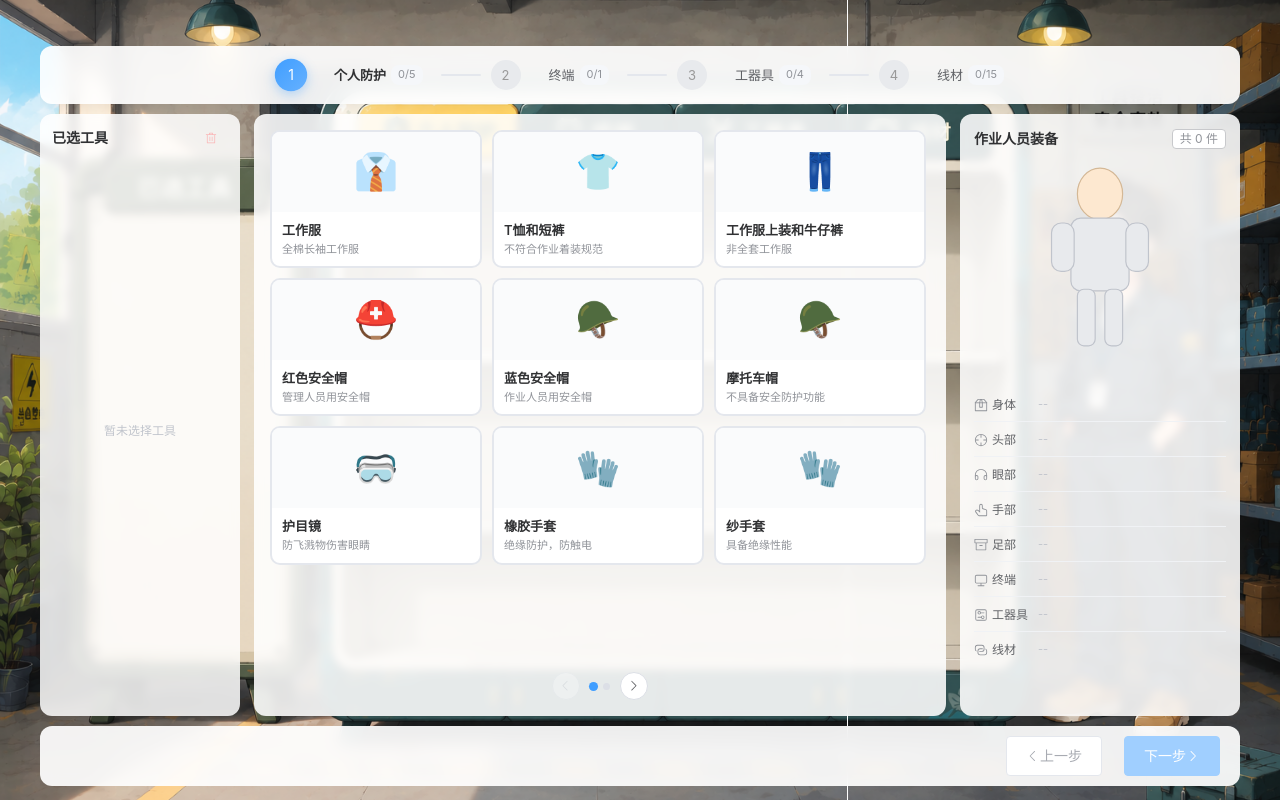
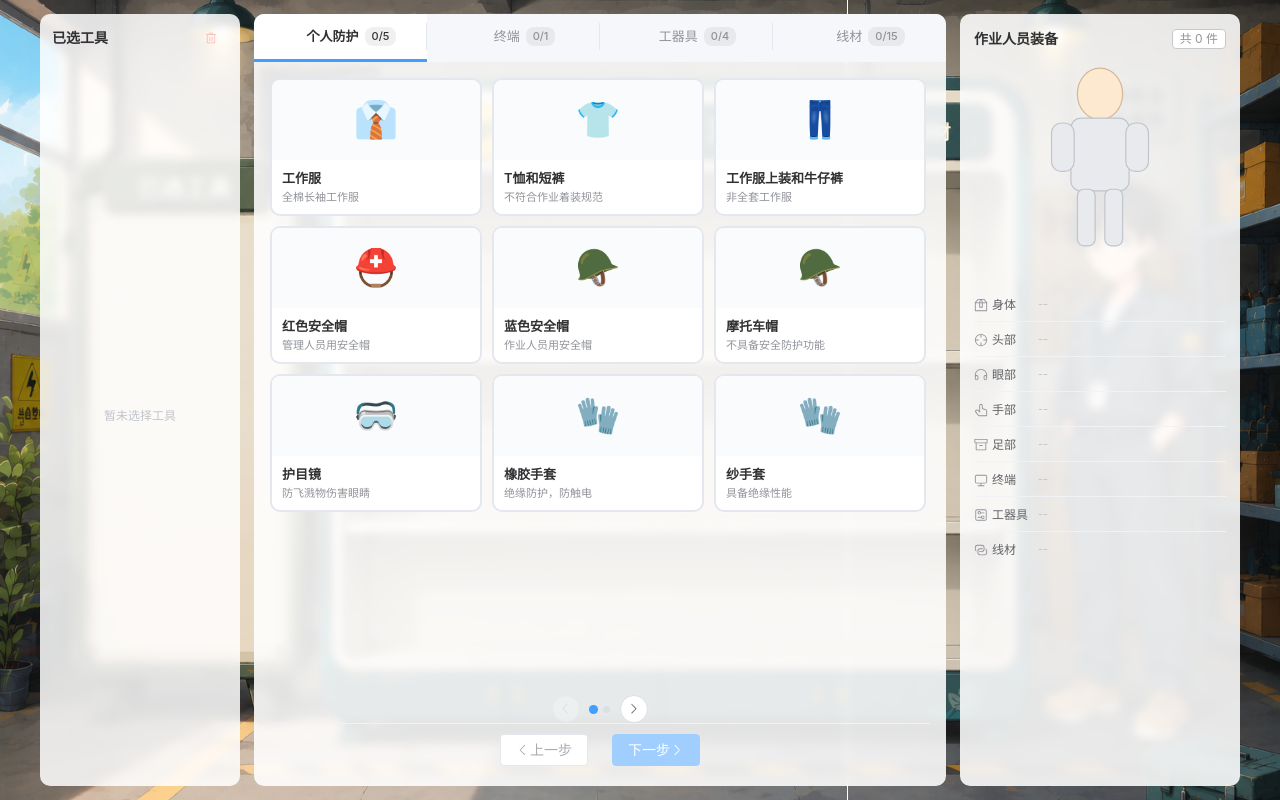
Before and after one commit to zhanzhan702/virtual-experiment, a Vue app in the folder frontend/: page /HTS in a window 1280 px wide. Built offline with nearby package versions, Linux system fonts and the light colour scheme.

Commit message:
更新: 登录表单和验证码组件，优化验证码输入逻辑，增强用户体验

```diff
--- a/frontend/src/components/HighVoltage/HWizardInventorySelection.vue
+++ b/frontend/src/components/HighVoltage/HWizardInventorySelection.vue
@@ -1,37 +1,5 @@
 <template>
     <div class="wizard-container">
-        <!-- 步骤条（下移） -->
-        <div class="steps-wrapper">
-            <div class="steps-bar">
-                <div v-for="(cat, index) in categories" :key="cat.key" class="step-item" :class="{
-                    active: index === activeStep,
-                    done: index < activeStep,
-                    'has-error': hasStepError(cat.key)
-                }" @click="goToStep(index)">
-                    <div class="step-dot">
-                        <el-icon v-if="index < activeStep && !hasStepError(cat.key)" class="step-check">
-                            <Check />
-                        </el-icon>
-                        <el-icon v-else-if="hasStepError(cat.key)" class="step-error-icon">
-                            <Close />
-                        </el-icon>
-                        <span v-else class="step-num">{{ index + 1 }}</span>
-                    </div>
-                    <div class="step-info">
-                        <el-icon class="step-icon">
-                            <component :is="cat.icon" />
-                        </el-icon>
-                        <span class="step-title">{{ cat.title }}</span>
-                        <span class="step-count">
-                            {{ getSelectedCount(cat.key) }}/{{ getRequiredCount(cat) }}
-                        </span>
-                    </div>
-                    <div v-if="index < categories.length - 1" class="step-line"
-                        :class="{ filled: index < activeStep }" />
-                </div>
-            </div>
-        </div>
-
         <!-- 主体区域 -->
         <div class="content-layout">
             <!-- 左侧：已选工具 -->
@@ -55,25 +23,36 @@
                 </div>
             </div>
 
+            <!-- 中间列 -->
+            <div class="center-column">
+                <!-- Tab 标签栏 -->
+                <div class="tabs-bar">
+                    <div v-for="(cat, index) in categories" :key="cat.key" class="tab-item" :class="{
+                        active: index === activeStep,
+                        done: index < activeStep
+                    }" @click="goToStep(index)">
+                        <el-icon class="tab-icon">
+                            <component :is="cat.icon" />
+                        </el-icon>
+                        <span class="tab-title">{{ cat.title }}</span>
+                        <span class="tab-count">
+                            {{ getSelectedCount(cat.key) }}/{{ getRequiredCount(cat) }}
+                        </span>
+                    </div>
+                </div>
+
                 <!-- 中间：工器具卡片 -->
                 <div class="tool-panel">
                     <!-- 工具卡片网格（分页） -->
                     <div class="tool-grid">
                         <div v-for="tool in currentPageTools" :key="tool.id" class="tool-card" :class="{
-                        selected: isSelected(currentCategory.key, tool.id),
-                        wrong: isWrong(currentCategory.key, tool.id),
-                        'wrong-flash': isWrong(currentCategory.key, tool.id)
+                            selected: isSelected(currentCategory.key, tool.id)
                         }" @click="toggleTool(tool)">
                             <div class="card-img">
                                 <span class="card-emoji">{{ tool.icon }}</span>
                                 <div v-if="isSelected(currentCategory.key, tool.id)" class="card-check">
                                     <el-icon>
                                         <Check />
-                                </el-icon>
-                            </div>
-                            <div v-else-if="isWrong(currentCategory.key, tool.id)" class="card-wrong-mark">
-                                <el-icon>
-                                    <Close />
                                     </el-icon>
                                 </div>
                             </div>
@@ -95,6 +74,27 @@
                         <button class="pagi-btn" :disabled="toolPage >= totalPages - 1" @click="nextToolPage">
                             <el-icon><ArrowRight /></el-icon>
                         </button>
+                    </div>
+
+                    <!-- 操作按钮 -->
+                    <div class="action-bar">
+                        <el-button size="default" @click="prevStep" :disabled="activeStep === 0">
+                            <el-icon><ArrowLeft /></el-icon> 上一步
+                        </el-button>
+                        <el-button v-if="!isLastStep" size="default" type="primary" :disabled="!canProceed" @click="nextStep">
+                            下一步
+                            <el-icon>
+                                <ArrowRight />
+                            </el-icon>
+                        </el-button>
+                        <el-button v-else size="default" type="success" :disabled="!allPagesFilled" @click="submitSelection"
+                            :loading="submitting">
+                            <el-icon>
+                                <Finished />
+                            </el-icon>
+                            提交工器具选择
+                        </el-button>
+                    </div>
                 </div>
             </div>
 
@@ -169,28 +169,6 @@
                         </div>
                     </div>
                 </div>
-            </div>
-        </div>
-
-        <!-- 底部操作栏 -->
-        <div class="bottom-bar">
-            <div class="action-bar">
-                <el-button size="large" @click="prevStep" :disabled="activeStep === 0">
-                    <el-icon><ArrowLeft /></el-icon> 上一步
-                </el-button>
-                <el-button v-if="!isLastStep" size="large" type="primary" :disabled="!canProceed" @click="nextStep">
-                    下一步
-                    <el-icon>
-                        <ArrowRight />
-                    </el-icon>
-                </el-button>
-                <el-button v-else size="large" type="success" :disabled="!allPagesFilled" @click="submitSelection"
-                    :loading="submitting">
-                    <el-icon>
-                        <Finished />
-                    </el-icon>
-                    提交工器具选择
-                </el-button>
             </div>
         </div>
 
@@ -405,7 +383,8 @@ const errorMessages = computed(() => {
 
         let text = ''
         if (missingNames.length > 0 && wrongNames.length > 0) {
-            text = `选错了 ${wrongNames.join('、')}，应为 ${missingNames.join('、')}`
+            //text = `选错了 ${wrongNames.join('、')}，应为 ${missingNames.join('、')}`
+            text = `选错了 ${wrongNames.join('、')}`
         } else if (missingNames.length > 0) {
             text = `缺少 ${missingNames.join('、')}`
         } else if (wrongNames.length > 0) {
@@ -478,13 +457,21 @@ function prevToolPage() {
 }
 
 function resetCurrent() {
-    selectedMap.value[currentCategory.value.key] = []
-    errorMap.value[currentCategory.value.key] = []
+    // 清空所有分类的已选和错误状态
+    props.categories.forEach(cat => {
+        if (Array.isArray(selectedMap.value[cat.key])) {
+            selectedMap.value[cat.key].splice(0)
+        }
+        if (Array.isArray(errorMap.value[cat.key])) {
+            errorMap.value[cat.key].splice(0)
+        }
+    })
     emit('operation')
 }
 
 function goToStep(index) {
     activeStep.value = index
+    toolPage.value = 0
 }
 
 function goToErrorPage(catKey) {
@@ -498,6 +485,7 @@ function goToErrorPage(catKey) {
 function prevStep() {
     if (activeStep.value > 0) {
         activeStep.value--
+        toolPage.value = 0
     }
 }
 
@@ -508,6 +496,7 @@ function nextStep() {
         return
     }
     activeStep.value++
+    toolPage.value = 0
 }
 
 function submitSelection() {
@@ -541,7 +530,7 @@ function submitSelection() {
         errorDialogVisible.value = true
     } else {
         // 全部正确
-        ElMessage.success('🎉 工器具选择全部正确！')
+        // ElMessage.success('🎉 工器具选择全部正确！')
         emit('finish', { ...selectedMap.value })
     }
 }
@@ -562,67 +551,83 @@ defineExpose({ selectedMap })
     overflow: hidden;
 }
 
-/* ========== 步骤条（下移） ========== */
-.steps-wrapper {
-    background: rgba(255,255,255,.92);
-    backdrop-filter: blur(8px);
-    border-radius: 12px;
-    padding: 14px 24px;
-    margin-top: 32px;
-    flex-shrink: 0;
-    box-shadow: 0 2px 12px rgba(0,0,0,.06);
+/* ========== 中间列（包裹 Tab + 工具面板） ========== */
+.center-column {
+    flex: 1;
+    display: flex;
+    flex-direction: column;
+    min-width: 0;
+    overflow: hidden;
+    align-self: stretch;
 }
 
-.steps-bar {
+/* ========== Tab 标签栏 ========== */
+.tabs-bar {
+    display: flex;
+    align-items: stretch;
+    gap: 0;
+    flex-shrink: 0;
+    background: rgba(255,255,255,.85);
+    backdrop-filter: blur(8px);
+    border-radius: 10px 10px 0 0;
+    overflow: hidden;
+    box-shadow: 0 -1px 8px rgba(0,0,0,.04);
+}
+
+.tab-item {
+    flex: 1;
     display: flex;
     align-items: center;
     justify-content: center;
-}
-
-.step-item {
-    display: flex;
-    align-items: center;
-    gap: 8px;
+    gap: 6px;
+    padding: 12px 10px;
     cursor: pointer;
     user-select: none;
     transition: all .25s;
+    background: #f5f7fa;
+    border-bottom: 3px solid transparent;
+    position: relative;
+    font-size: 13px;
+    color: #909399;
 }
-.step-item:hover { transform: translateY(-1px); }
-.step-dot {
-    width: 30px; height: 30px;
-    border-radius: 50%;
-    display: flex; align-items: center; justify-content: center;
-    background: #e8eaed; color: #999;
-    font-weight: 700; font-size: 13px;
-    transition: all .35s; flex-shrink: 0;
+.tab-item:not(:last-child)::after {
+    content: '';
+    position: absolute;
+    right: 0;
+    top: 20%;
+    height: 60%;
+    width: 1px;
+    background: #e4e7ed;
 }
-.step-item.active .step-dot {
-    background: linear-gradient(135deg,#409eff,#66b1ff);
-    color: #fff; box-shadow: 0 3px 10px rgba(64,158,255,.35);
-    transform: scale(1.08);
+.tab-item:hover {
+    background: #ecf5ff;
+    color: #409eff;
 }
-.step-item.done .step-dot {
-    background: linear-gradient(135deg,#67c23a,#85ce61);
-    color: #fff; box-shadow: 0 3px 10px rgba(103,194,58,.3);
+.tab-item.active {
+    background: #fff;
+    color: #303133;
+    font-weight: 600;
+    border-bottom-color: #409eff;
 }
-.step-item.has-error .step-dot {
-    background: linear-gradient(135deg,#f56c6c,#f89898);
-    color: #fff; box-shadow: 0 3px 10px rgba(245,108,108,.35);
-    animation: pulse 2s infinite;
+
+.tab-icon {
+    font-size: 16px;
 }
-@keyframes pulse { 0%,100% { box-shadow: 0 3px 10px rgba(245,108,108,.35); } 50% { box-shadow: 0 3px 18px rgba(245,108,108,.55); } }
-.step-check,.step-error-icon { font-size: 15px; font-weight: 700; }
-.step-num { font-size: 13px; }
-.step-info { display: flex; align-items: center; gap: 5px; white-space: nowrap; }
-.step-icon { font-size: 15px; color: #909399; transition: color .3s; }
-.step-item.active .step-icon { color: #409eff; }
-.step-item.done .step-icon { color: #67c23a; }
-.step-title { font-size: 13px; font-weight: 500; color: #606266; }
-.step-item.active .step-title { color: #303133; font-weight: 600; }
-.step-count { font-size: 11px; color: #909399; background: #f5f7fa; padding: 1px 7px; border-radius: 8px; }
-.step-line { width: 40px; height: 2px; background: #e4e7ed; margin: 0 10px; border-radius: 1px; transition: background .4s; }
-.step-line.filled { background: #67c23a; }
-
+.tab-title {
+    font-size: 13px;
+    font-weight: 500;
+}
+.tab-item.active .tab-title {
+    font-weight: 600;
+}
+.tab-count {
+    font-size: 11px;
+    background: rgba(0,0,0,.06);
+    padding: 1px 7px;
+    border-radius: 8px;
+    color: inherit;
+    font-weight: 500;
+}
 /* ========== 主体布局（撑满剩余高度） ========== */
 .content-layout {
     flex: 1;
@@ -630,6 +635,7 @@ defineExpose({ selectedMap })
     gap: 14px;
     min-height: 0;
     overflow: hidden;
+    align-items: flex-start;
 }
 
 /* ========== 左侧：已选工具面板 ========== */
@@ -639,9 +645,11 @@ defineExpose({ selectedMap })
     flex-direction: column;
     background: rgba(255,255,255,.85);
     backdrop-filter: blur(4px);
-    border-radius: 12px;
+    border-radius: 10px;
     padding: 12px;
     overflow: hidden;
+    align-self: stretch;
+    min-height: 300px;
 }
 .left-header {
     display: flex;
@@ -688,7 +696,7 @@ defineExpose({ selectedMap })
     min-width: 0;
     background: rgba(255,255,255,.88);
     backdrop-filter: blur(4px);
-    border-radius: 12px;
+    border-radius: 0 0 10px 10px;
     padding: 16px;
     display: flex;
     flex-direction: column;
@@ -728,19 +736,6 @@ defineExpose({ selectedMap })
     background: linear-gradient(135deg, #f0f9eb, #e1f3d8);
     box-shadow: 0 4px 16px rgba(103,194,58,.15);
 }
-.tool-card.wrong {
-    border-color: #f56c6c !important;
-    background: linear-gradient(135deg, #fef0f0, #fde2e2) !important;
-    box-shadow: 0 4px 16px rgba(245,108,108,.2);
-    animation: wrongPulse 1s ease-in-out;
-}
-@keyframes wrongPulse {
-    0% { transform: translateX(0); }
-    25% { transform: translateX(-3px); }
-    50% { transform: translateX(3px); }
-    75% { transform: translateX(-2px); }
-    100% { transform: translateX(0); }
-}
 .card-img {
     height: 80px;
     display: flex; align-items: center; justify-content: center;
@@ -748,17 +743,15 @@ defineExpose({ selectedMap })
     transition: background .3s;
 }
 .tool-card.selected .card-img { background: #e8f5e0; }
-.tool-card.wrong .card-img { background: #fde8e8; }
 .card-emoji { font-size: 36px; transition: transform .3s; }
 .tool-card:hover .card-emoji { transform: scale(1.1); }
-.card-check, .card-wrong-mark {
+.card-check {
     position: absolute; top: 6px; right: 6px;
     width: 22px; height: 22px; border-radius: 50%;
     display: flex; align-items: center; justify-content: center;
     font-size: 13px;
+    background: #67c23a; color: #fff;
 }
-.card-check { background: #67c23a; color: #fff; }
-.card-wrong-mark { background: #f56c6c; color: #fff; }
 .card-body { padding: 10px; }
 .card-name { font-size: 13px; font-weight: 600; color: #303133; margin-bottom: 3px; line-height: 1.3; }
 .card-desc { font-size: 11px; color: #909399; line-height: 1.3; }
@@ -768,10 +761,12 @@ defineExpose({ selectedMap })
     flex: 0 0 280px;
     background: rgba(255,255,255,.88);
     backdrop-filter: blur(4px);
-    border-radius: 12px;
+    border-radius: 10px;
     display: flex;
     flex-direction: column;
     overflow: hidden;
+    align-self: stretch;
+    min-height: 300px;
 }
 .avatar-header {
     display: flex; justify-content: space-between; align-items: center;
@@ -804,19 +799,15 @@ defineExpose({ selectedMap })
 .slot-tags { display: flex; flex-wrap: wrap; gap: 3px; flex: 1; }
 .slot-empty { font-size: 11px; color: #c0c4cc; line-height: 22px; }
 
-/* ========== 底部操作栏 ========== */
-.bottom-bar {
+/* ========== 操作按钮（工具面板底部居中） ========== */
+.tool-panel .action-bar {
+    display: flex;
+    justify-content: center;
+    gap: 12px;
+    padding: 10px 0 4px;
     flex-shrink: 0;
-    background: rgba(255,255,255,.92);
-    backdrop-filter: blur(8px);
-    border-radius: 12px;
-    padding: 10px 20px;
-    box-shadow: 0 2px 12px rgba(0,0,0,.06);
-}
-.action-bar {
-    display: flex;
-    justify-content: flex-end;
-    gap: 10px;
+    border-top: 1px solid #f0f2f5;
+    margin-top: auto;
 }
 
 /* ========== 分页导航 ========== */
@@ -864,13 +855,15 @@ defineExpose({ selectedMap })
 
 /* ========== 响应式 ========== */
 @media (max-width:900px) {
-    .content-layout { flex-direction: column; }
-    .left-panel { flex: none; width: 100%; max-height: 140px; }
+    .content-layout { flex-direction: column; align-items: stretch; }
+    .left-panel { flex: none; width: 100%; max-height: 140px; align-self: auto; min-height: auto; }
     .left-list { flex-direction: row; flex-wrap: wrap; }
     .left-item { width: auto; flex: 0 0 auto; }
-    .avatar-panel { flex: 0 0 auto; }
+    .avatar-panel { flex: 0 0 auto; align-self: auto; min-height: auto; }
     .character-section { display: none; }
+    .center-column { flex: none; }
     .tool-grid { grid-template-columns: repeat(auto-fill, minmax(140px, 1fr)); gap: 8px; }
-    .steps-bar { flex-wrap: wrap; }
+    .tabs-bar { flex-wrap: wrap; }
+    .tab-item:not(:last-child)::after { display: none; }
 }
 </style>
```
Also changed, not shown: frontend/src/components/LoginForm.vue (+35 -4 lines), frontend/src/components/VerifyCode.vue (+18 -5 lines). Lines whose indentation alone changed are shown as unchanged.
